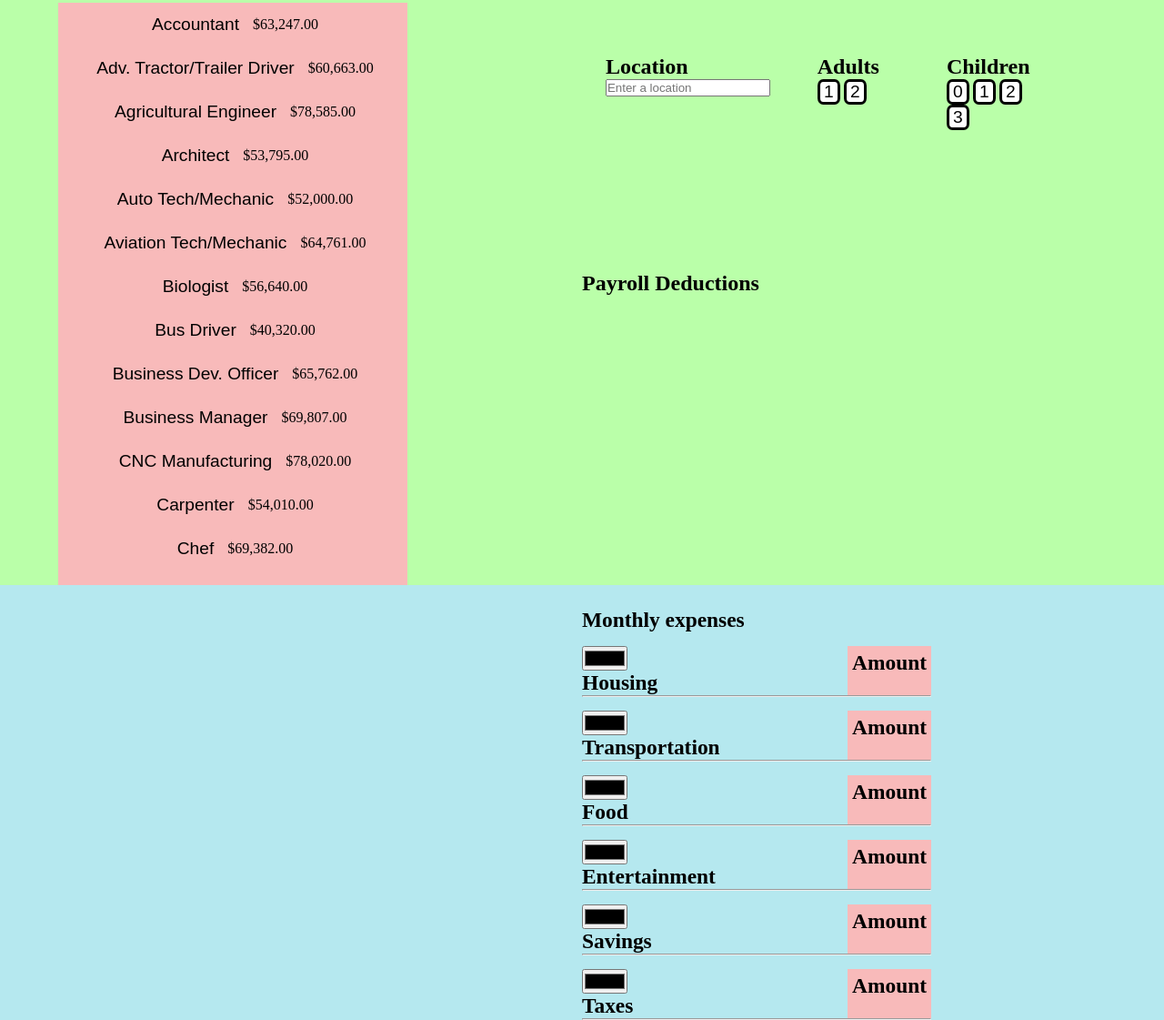
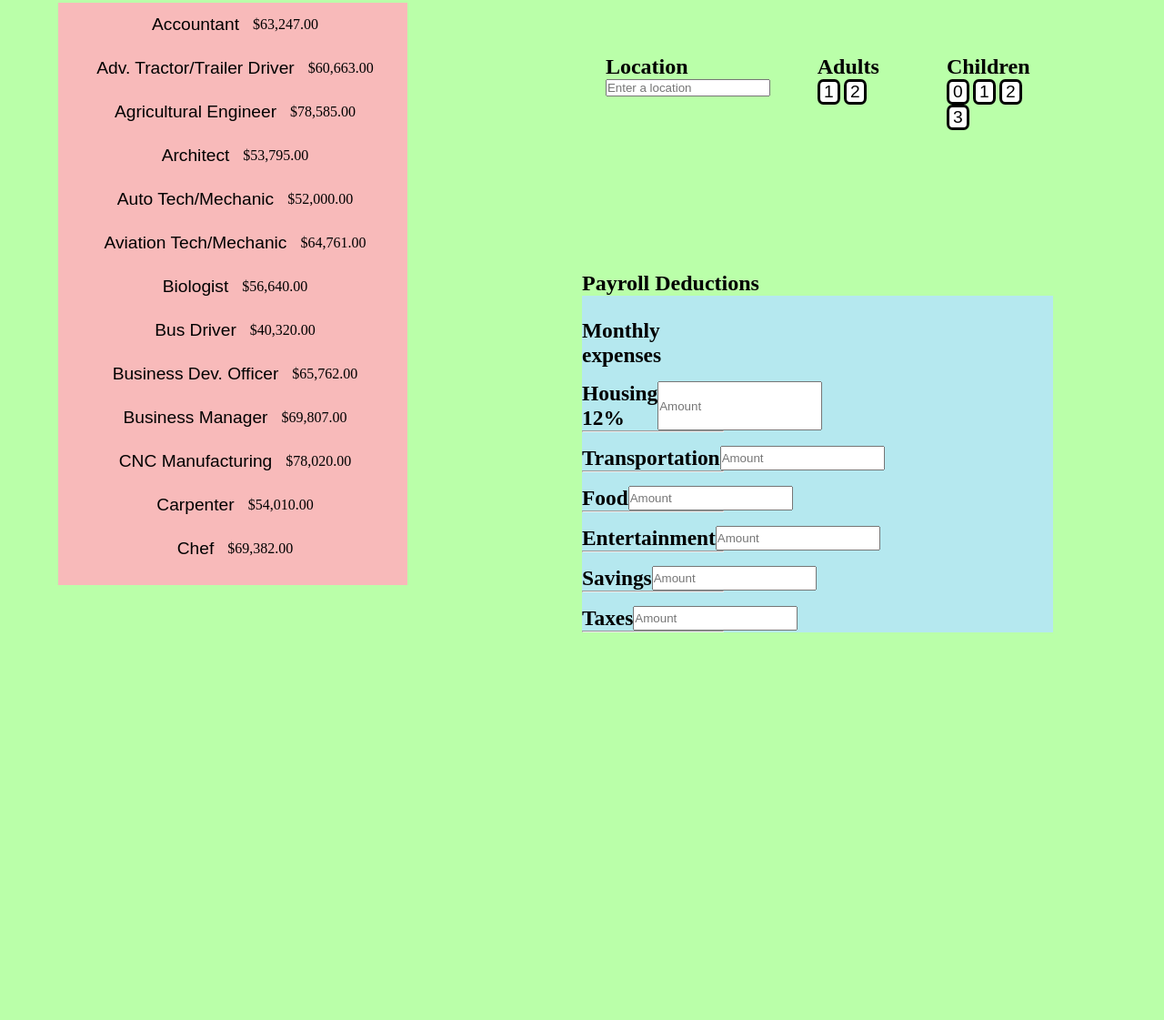
Before and after one commit to Toasty7/Budget-calculator-, a plain HTML site: page index.html in a window 1280 px wide. Shown: the part 63-1184 px from the top of the page at 91% size. After the commit the page ends 816 px from the top, so only its background shows below. Drawn offline with Linux system fonts and the light colour scheme.

Commit message:
Taha
Css styling

```diff
--- a/index.html
+++ b/index.html
@@ -325,80 +325,71 @@
                 </div>
                 <section class="payroll">
                     <h2>Payroll Deductions</h2>
-                </section>
-            </section>
-        </div>
-        <section class="monthyExpense">
-
-            <div class="pieChart">
-
-            </div>
-
+                    <div class="monthyExpense">
                         <section class="monthyAmount">
                             <h3>Monthly expenses</h3>
 
                             <section class="amountRow">
                                 <section class="amountText">
-                    <input type="color">
-                    <h3>Housing</h3>
+                                <h3>Housing 12%</h3>
                                 </section>
-                    <h3 class="amount">Amount</h3>
+                                <input type="text" placeholder="Amount">
                             </section>
 
                             <hr>
 
                             <section class="amountRow">
                                 <section class="amountText">
-                    <input type="color">
                                 <h3>Transportation</h3>
                                 </section>
-                    <h3 class="amount">Amount</h3>
+                                <input type="text" placeholder="Amount">
                             </section>
 
                             <hr>
 
                             <section class="amountRow">
                                 <section class="amountText">
-                    <input type="color">
                                 <h3>Food</h3>
                                 </section>
-                    <h3 class="amount">Amount</h3>
+                                <input type="text" placeholder="Amount">
                             </section>
 
                             <hr>
 
                             <section class="amountRow">
                                 <section class="amountText">
-                    <input type="color">
                                 <h3>Entertainment</h3>
                                 </section>
-                    <h3 class="amount">Amount</h3>
+                                <input type="text" placeholder="Amount">
                             </section>
 
                             <hr>
 
                             <section class="amountRow">
                                 <section class="amountText">
-                        <input type="color">
                                     <h3>Savings</h3>
                                 </section>
-                    <h3 class="amount">Amount</h3>
+                                <input type="text" placeholder="Amount">
                             </section>
 
                             <hr>
 
                             <section class="amountRow">
                                 <section class="amountText">
-                    <input type="color">
                                 <h3>Taxes</h3>
                                 </section>
-                    <h3 class="amount">Amount</h3>
+                                <input type="text" placeholder="Amount">
                             </section>
 
                             <hr>
 
+                        </div>
                     </section>
                 </section>
+
+            </section>
+        </div>
+
     </main>
 
 </body>
```
Lines whose indentation alone changed are shown as unchanged.
